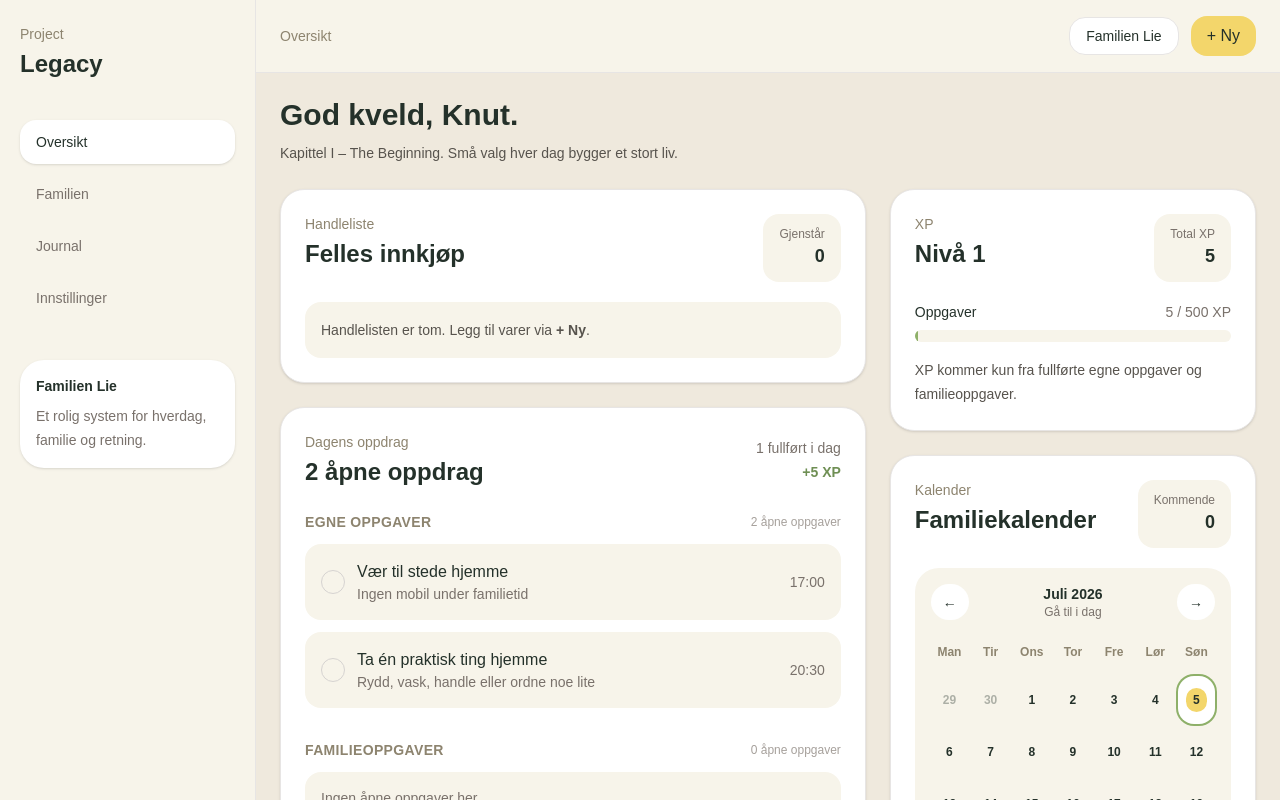
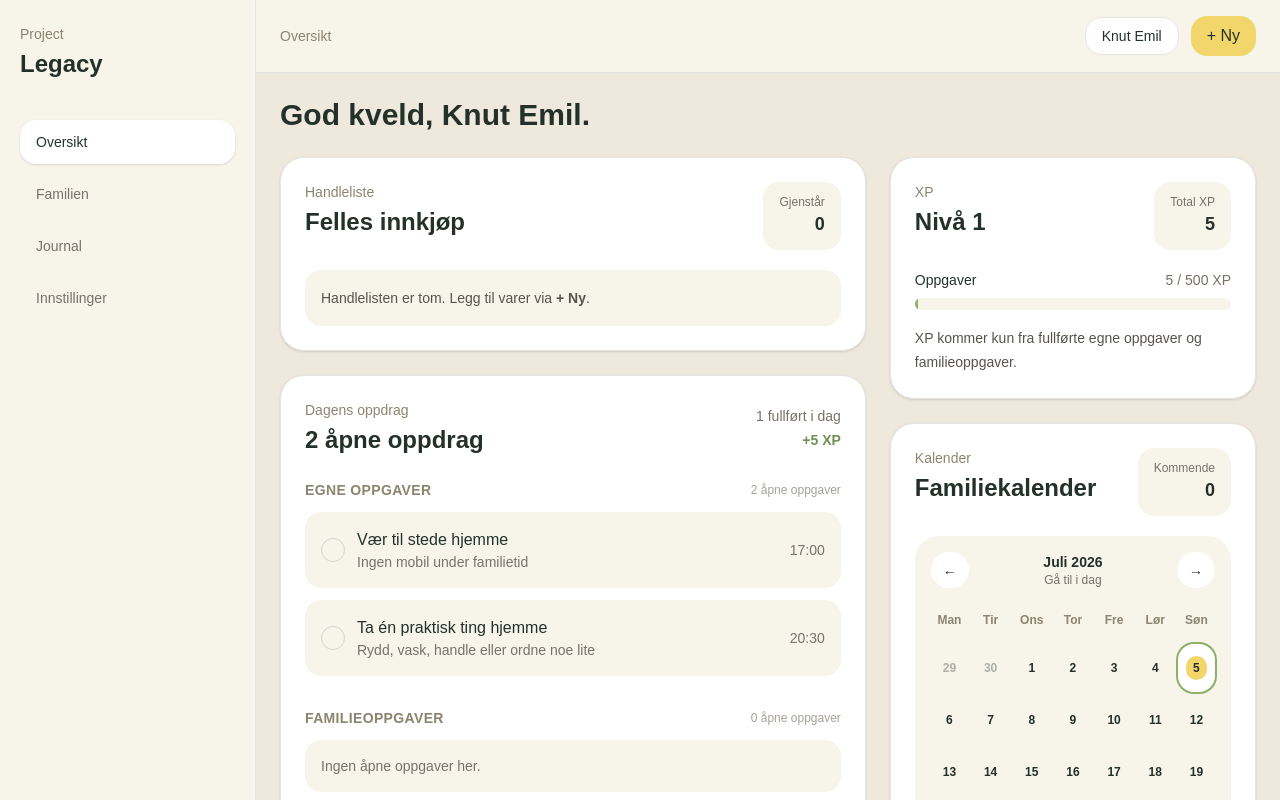
Before and after one commit to knutemiljl-hue/project-legacy, a Next.js app: page / in a window 1280 px wide. Shown: the top 800 px of the page. Built offline with nearby package versions, Linux system fonts and the light colour scheme.

Commit message:
tweak user labels and dashboard intro

```diff
--- a/app/page.tsx
+++ b/app/page.tsx
@@ -9,12 +9,8 @@ export default function Home() {
     <main className="space-y-6">
       <div>
         <h1 className="text-3xl font-semibold text-[#24312A]">
-          God kveld, Knut.
+          God kveld, Knut Emil.
         </h1>
-
-        <p className="mt-2 text-sm leading-6 text-stone-600">
-          Kapittel I – The Beginning. Små valg hver dag bygger et stort liv.
-        </p>
       </div>
 
       <section className="grid grid-cols-1 gap-6 xl:grid-cols-[1.6fr_1fr]">
--- a/components/layout/Sidebar.tsx
+++ b/components/layout/Sidebar.tsx
@@ -38,7 +38,9 @@ export default function Sidebar() {
       <nav className="mt-10 space-y-2">
         {navigationItems.map((item) => {
           const isActive =
-            item.href === "/" ? pathname === "/" : pathname.startsWith(item.href);
+            item.href === "/"
+              ? pathname === "/"
+              : pathname.startsWith(item.href);
 
           return (
             <Link
@@ -55,16 +57,6 @@ export default function Sidebar() {
           );
         })}
       </nav>
-
-      <div className="mt-10 rounded-3xl bg-white p-4 shadow-sm">
-        <p className="text-sm font-semibold text-[#24312A]">
-          Familien Lie
-        </p>
-
-        <p className="mt-2 text-sm leading-6 text-stone-500">
-          Et rolig system for hverdag, familie og retning.
-        </p>
-      </div>
     </aside>
   );
 }
--- a/components/layout/Topbar.tsx
+++ b/components/layout/Topbar.tsx
@@ -24,7 +24,7 @@ export default function Topbar() {
 
       <div className="flex items-center gap-3">
         <div className="rounded-2xl border border-stone-200 bg-white px-4 py-2 text-sm font-medium text-[#24312A]">
-          Familien Lie
+          Knut Emil
         </div>
 
         <QuickAddMenu />
```
